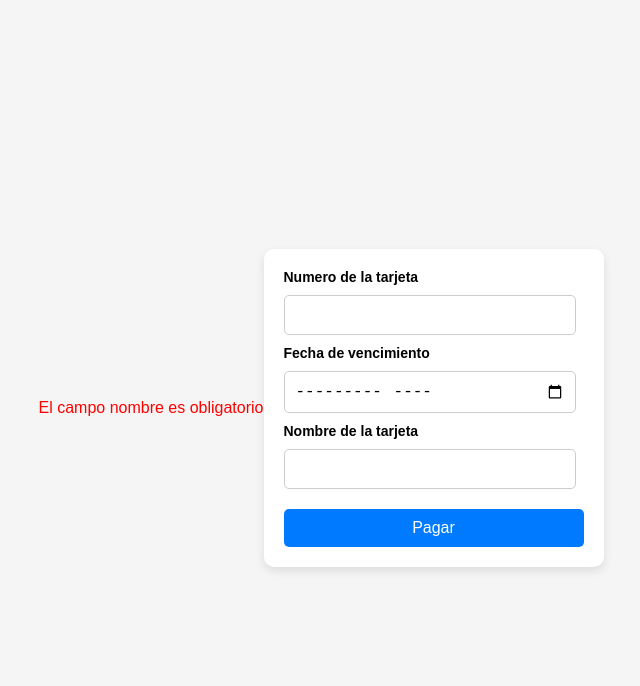
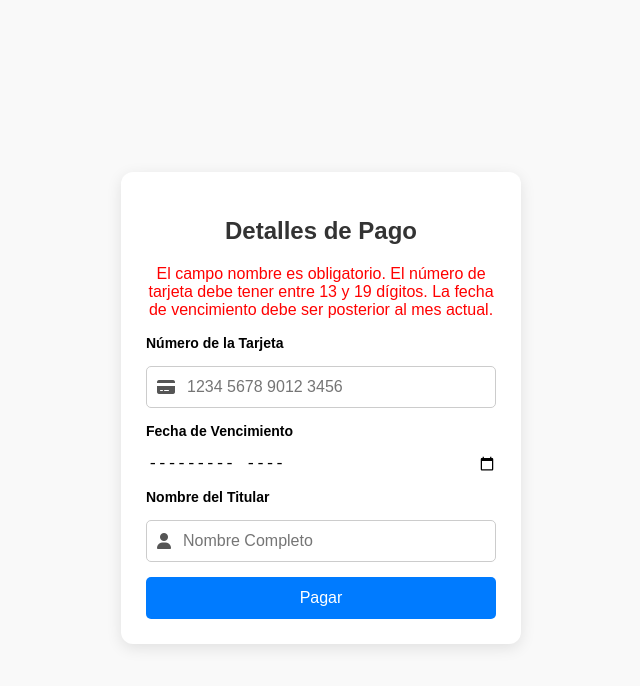
Before and after one commit to gabri0932/flexiwork, a website: page app/pay/pay.html in a window 1280 px wide. Both pictures are taken after a click on the button "Pagar". Shown: the whole page, without its empty margins (319-959 px from the left). Drawn offline with Linux system fonts and the light colour scheme.

Commit message:
metodo de pago terminado

```diff
--- a/app/pay/pay.html
+++ b/app/pay/pay.html
@@ -3,20 +3,33 @@
 <head>
     <meta charset="UTF-8">
     <meta name="viewport" content="width=device-width, initial-scale=1.0">
-    <title>Document</title>
+    <title>Pago Seguro</title>
     <link rel="stylesheet" href="../../style/pay.css">
+    <script src="https://kit.fontawesome.com/a076d05399.js" crossorigin="anonymous"></script>
 </head>
 <body>
-    <div id="mensaje_error"></div>
-    <form action="">
-        <label for="">Numero de la tarjeta</label>
-            <input type="text" id="numeros">
-        <label for="" id="f_vencimiento">Fecha de vencimiento</label>
-            <input type="month" name="" id="" min="2025-03">
-        <label for="nombre_tarjeta">Nombre de la tarjeta</label>
-            <input type="text" id="nombre_tarjeta">
+    <div class="payment-container">
+        <h2>Detalles de Pago</h2>
+        <div id="mensaje_error"></div>
+        <form action="app.html">
+            <label for="numeros">Número de la Tarjeta</label>
+            <div class="input-icon">
+                <i class="fas fa-credit-card"></i>
+                <input type="text" id="numeros" placeholder="1234 5678 9012 3456" maxlength="19">
+            </div>
+
+            <label for="fecha_vencimiento">Fecha de Vencimiento</label>
+            <input type="month" id="fecha_vencimiento" >
+
+            <label for="nombre_tarjeta">Nombre del Titular</label>
+            <div class="input-icon">
+                <i class="fas fa-user"></i>
+                <input type="text" id="nombre_tarjeta" placeholder="Nombre Completo">
+            </div>
+
             <button id="pagar" type="button">Pagar</button>
-    </form>
+        </form>
+    </div>
     <script src="../../scripts/pay.js"></script>
 </body>
 </html>
--- a/scripts/pay.js
+++ b/scripts/pay.js
@@ -1,28 +1,48 @@
 document.addEventListener("DOMContentLoaded", () => {
-    const nombre_tarjeta = document.getElementById("nombre_tarjeta");
+    const nombreTarjeta = document.getElementById("nombre_tarjeta");
+    const numerosTarjeta = document.getElementById("numeros");
+    const fechaVencimiento = document.getElementById("fecha_vencimiento");
     const pagar = document.getElementById("pagar");
     const div = document.getElementById("mensaje_error");
+
     // Creamos el mensaje de error solo una vez
-    const mensaje_error = document.createElement("p");
-    mensaje_error.textContent = "El campo nombre es obligatorio";
-    mensaje_error.style.color = "red";
-    mensaje_error.style.display = "none"; // Lo ocultamos inicialmente
-    div.appendChild(mensaje_error); // Lo agregamos al DOM
-    const numeros_tarjeta = document.getElementById("numeros") //numeros de la tarjeta
+    const mensajeError = document.createElement("p");
+    mensajeError.style.color = "red";
+    mensajeError.style.display = "none"; // Lo ocultamos inicialmente
+    div.appendChild(mensajeError); // Lo agregamos al DOM
+
     if (pagar) {
         pagar.addEventListener("click", (event) => {
-            event.preventDefault(); // Evita que el formulario se envíe y la página se recargue
-            if (nombre_tarjeta.value.trim() === "") {
-                mensaje_error.style.display = "block"; // Mostramos el mensaje
+
+
+            let errores = [];
+
+            // Validación del nombre
+            if (nombreTarjeta.value.trim() === "") {
+                errores.push("El campo nombre es obligatorio.");
+            }
+
+            // Validación del número de tarjeta
+            const numeroTarjetaValue = numerosTarjeta.value.replace(/\s+/g, ""); // Elimina espacios
+            if (!/^\d{13,19}$/.test(numeroTarjetaValue)) {
+                errores.push("El número de tarjeta debe tener entre 13 y 19 dígitos.");
+            }
+
+            // Validación de la fecha de vencimiento
+            const fechaIngresada = new Date(fechaVencimiento.value);
+            const fechaActual = new Date();
+            fechaActual.setDate(1); // Establecer el día en 1 para comparar solo mes y año
+            if (fechaIngresada <= fechaActual || isNaN(fechaIngresada)) {
+                errores.push("La fecha de vencimiento debe ser posterior al mes actual.");
+            }
+
+            // Mostrar errores o procesar pago
+            if (errores.length > 0) {
+                mensajeError.textContent = errores.join(" ");
+                mensajeError.style.display = "block";
             } else {
-                mensaje_error.style.display = "none"; // Ocultamos el mensaje
-            }
-            const string = numeros_tarjeta.string()
-            let contador = 0
-            for(i=0;i<string.length;i++){
-                contador++
-            }if(contador<13){
-                console.log("la tarjeta tiene que tener al menos 13 numeros")
+                mensajeError.style.display = "none";
+                console.log("Pago procesado correctamente.");
             }
         });
     } else {
@@ -30,4 +50,5 @@ document.addEventListener("DOMContentLoaded", () => {
     }
 });
 
+
 //../app.html
--- a/style/pay.css
+++ b/style/pay.css
@@ -1,60 +1,74 @@
 body {
-    font-family: Arial, sans-serif;
+    font-family: 'Arial', sans-serif;
     display: flex;
     justify-content: center;
     align-items: center;
     height: 100vh;
-    background-color: #f5f5f5;
+    background-color: #f9f9f9;
 }
-#Contacto{
-    border-radius: 10px;
+
+.payment-container {
+    background: white;
+    padding: 25px;
+    border-radius: 12px;
+    box-shadow: 0 4px 15px rgba(0, 0, 0, 0.1);
+    width: 350px;
+    text-align: center;
+}
+
+h2 {
+    margin-bottom: 20px;
+    color: #333;
 }
 
 form {
-    background: white;
-    padding: 20px;
-    border-radius: 10px;
-    box-shadow: 0 4px 10px rgba(0, 0, 0, 0.1);
-    width: 300px;
     display: flex;
     flex-direction: column;
-    gap: 10px;
+    gap: 15px;
 }
 
 label {
     font-weight: bold;
     font-size: 14px;
+    text-align: left;
+}
+
+.input-icon {
+    display: flex;
+    align-items: center;
+    background: #fff;
+    border: 1px solid #ccc;
+    border-radius: 5px;
+    padding: 10px;
+}
+
+.input-icon i {
+    color: #555;
+    margin-right: 10px;
 }
 
 input {
-    width: 90%;
-    padding: 10px;
-    border: 1px solid #ccc;
-    border-radius: 5px;
+    width: 100%;
+    border: none;
+    outline: none;
     font-size: 16px;
-    transition: border 0.3s;
 }
 
 input:focus {
-    border: 1px solid #007bff;
-    outline: none;
+    border-bottom: 2px solid #007bff;
 }
 
 button {
     background-color: #007bff;
     color: white;
-    padding: 10px;
+    padding: 12px;
     border: none;
     border-radius: 5px;
     font-size: 16px;
     cursor: pointer;
-    margin-top: 10px;
+    transition: background 0.3s;
 }
 
 button:hover {
     background-color: #0056b3;
 }
-
-#f_vencimiento{
-    width: 50%;
-}
```
